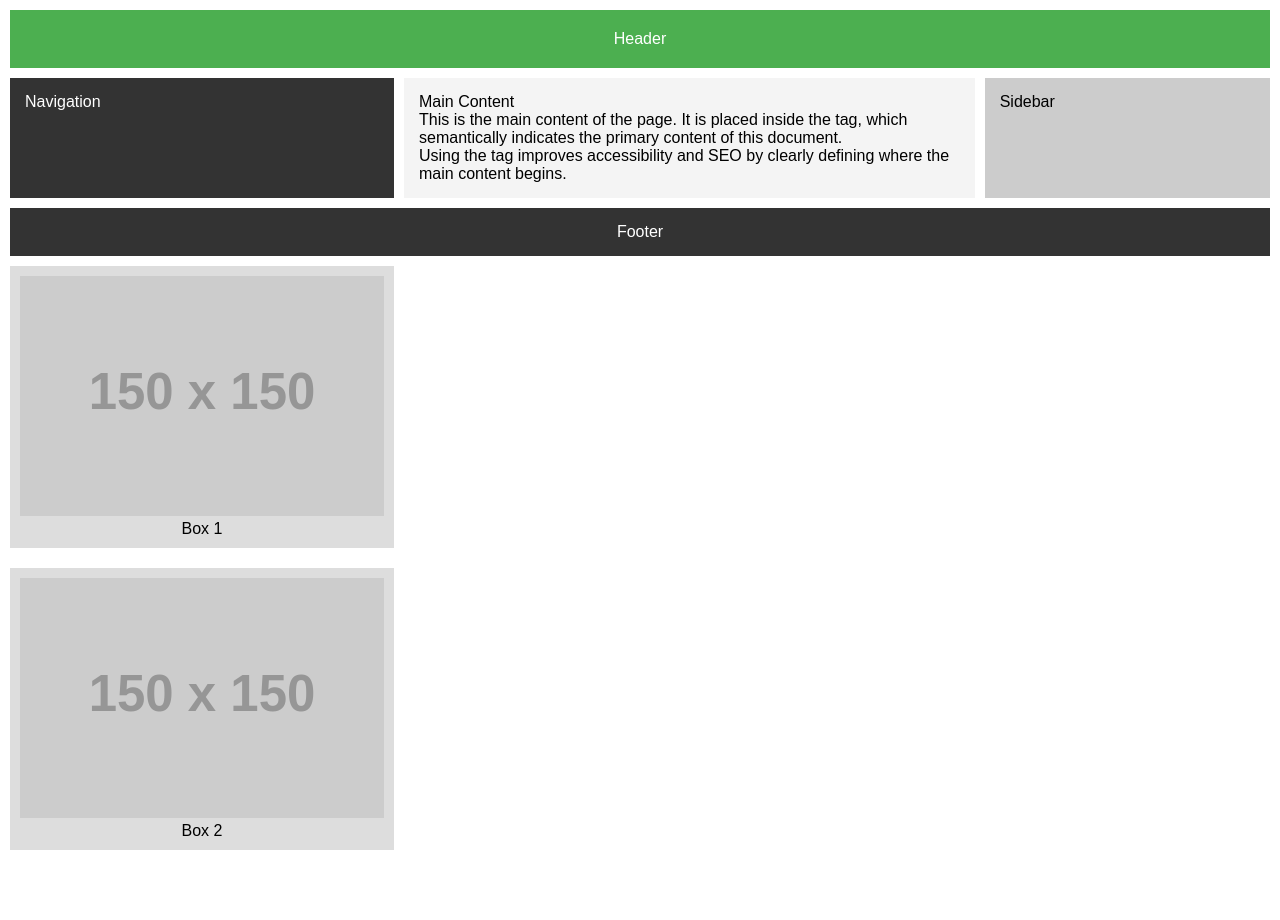
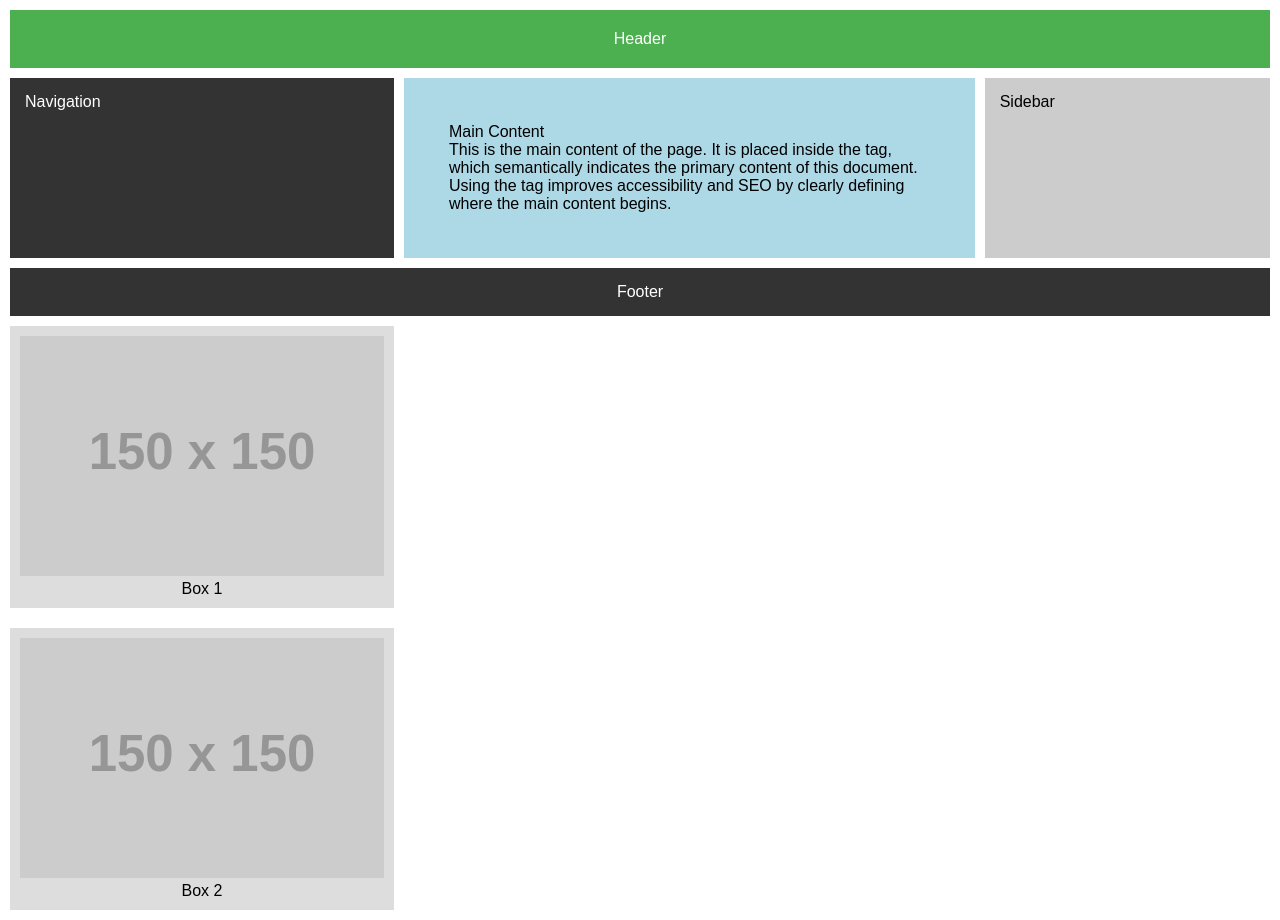
Before and after one commit to MUTHUMANI5557/basic-media-responsive-stylesheet, a plain HTML site: page index.html in a window 1280 px wide. Before the commit the page ends 860 px from the top, so only its background shows below. Drawn offline with Linux system fonts and the light colour scheme; placeholder pictures from the web are drawn by us.

Commit message:
Update style.css

```diff
--- a/style.css
+++ b/style.css
@@ -35,8 +35,10 @@ nav {
 
 main {
   grid-area: main;
-  background-color: #f4f4f4;
-  padding: 15px;
+  background-color: #ADD8E6;
+  color: black;
+  gap: 10px;
+  padding: 45px;
 }
 
 aside {
```
